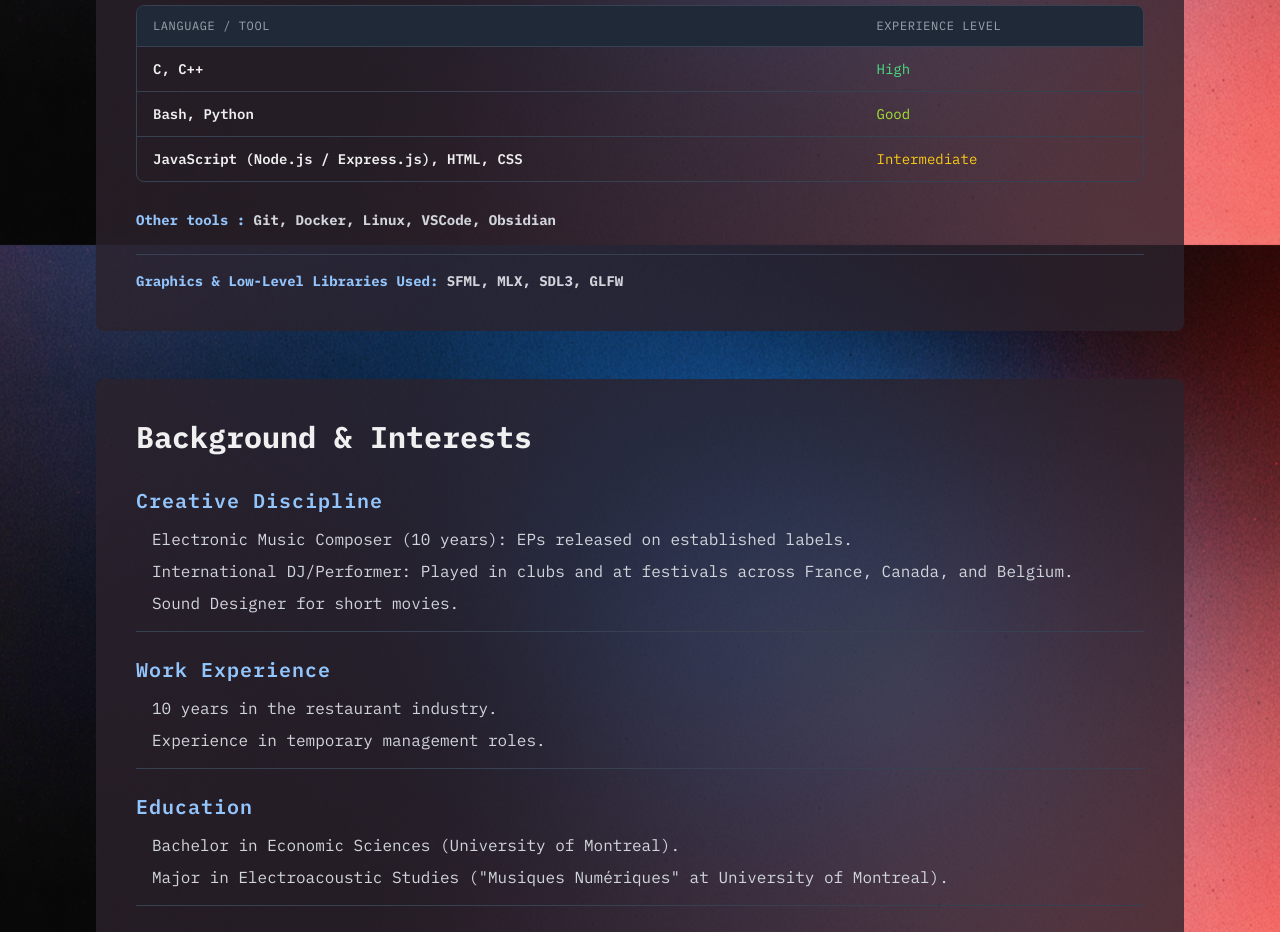
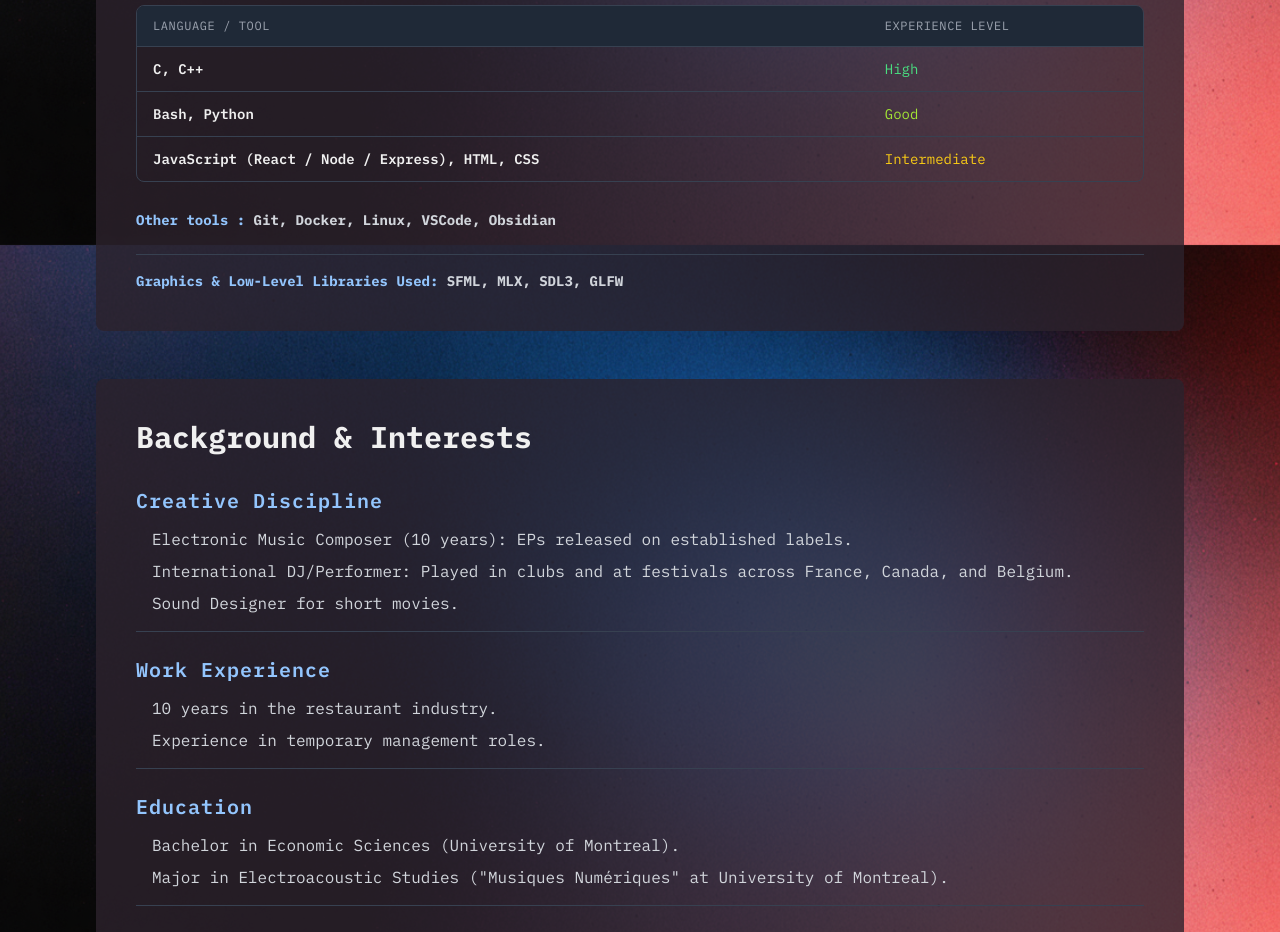
Before and after one commit to avdplassche/portfolio, a plain HTML site: page index.html in a window 1280 px wide. Shown: the part 1355-2287 px from the top of the page. Drawn offline with nearby package versions, Linux system fonts and the light colour scheme.

Commit message:
Update JavaScript skills

```diff
--- a/index.html
+++ b/index.html
@@ -210,7 +210,7 @@
 								<td class="px-4 py-3 text-[#A3E635] font-medium">Good</td>
 							</tr>
 							<tr class="hover:bg-gray-800/50 transition">
-								<td class="px-4 py-3 font-semibold">JavaScript (Node.js / Express.js), HTML, CSS</td>
+								<td class="px-4 py-3 font-semibold">JavaScript (React / Node / Express), HTML, CSS</td>
 								<td class="px-4 py-3 text-yellow-400 font-medium">Intermediate</td>
 							</tr>
 						</tbody>
@@ -284,27 +284,6 @@
 			<!-- <section id="about" class="info-rectangle"> -->
 				<!-- </section> -->
 			</div>
-			<!--<div class="mt-12 flex items-center">
-				<span class="text-lg font-bold text-gray-300 mr-2 flex items-center">
-						<path fill-rule="evenodd" d="M3 17a1 1 0 011-1h12a1 1 0 110 2H4a1 1 0 01-1-1zm3.293-7.707a1 1 0 011.414 0L9 11.586V3a1 1 0 112 0v8.586l1.293-1.293a1 1 0 111.414 1.414l-3 3a1 1 0 01-1.414 0l-3-3a1 1 0 010-1.414z" clip-rule="evenodd" />
-					My CV:
-				</span>
-				<a href="/pdf/CV_Alexandre_VanderPlassche_FR.pdf"
-					class=" inline-flex items-center px-2 py-0.5 border border-transparent text-base font-medium shadow-lg text-white bg-blue-300/50 hover:bg-cyan-700 focus:outline-none focus:ring-2 focus:ring-offset-2 focus:ring-blue-300 transition duration-300 transform hover:scale-[1.02] border-2 border-cyan-400"
-					style="border-radius: 0.3rem; border-color: #00BCD4/50; box-shadow: 0 4px 10px rgba(6, 182, 212, 0.2);">
-						<path fill-rule="evenodd" d="M3 17a1 1 0 011-1h12a1 1 0 110 2H4a1 1 0 01-1-1zm3.293-7.707a1 1 0 011.414 0L9 11.586V3a1 1 0 112 0v8.586l1.293-1.293a1 1 0 111.414 1.414l-3 3a1 1 0 01-1.414 0l-3-3a1 1 0 010-1.414z" clip-rule="evenodd" />
-					</svg>
-					FR
-				</a>
-
-				<a href="/pdf/CV_Alexandre_VanderPlassche_ENG.pdf"
-					class="inline-flex items-center px-2 py-0.5 border border-transparent text-base font-medium  shadow-lg text-white bg-blue-300/50 hover:bg-cyan-700 focus:outline-none focus:ring-2 focus:ring-offset-2 focus:ring-blue-300 transition duration-300 transform hover:scale-[1.02] border-2 border-cyan-400"
-					style="margin-left: 0.6rem; border-radius: 0.3rem; border-color: #00BCD4/50; box-shadow: 0 4px 10px rgba(6, 182, 212, 0.2);">
-						<path fill-rule="evenodd" d="M3 17a1 1 0 011-1h12a1 1 0 110 2H4a1 1 0 01-1-1zm3.293-7.707a1 1 0 011.414 0L9 11.586V3a1 1 0 112 0v8.586l1.293-1.293a1 1 0 111.414 1.414l-3 3a1 1 0 01-1.414 0l-3-3a1 1 0 010-1.414z" clip-rule="evenodd" />
-					</svg>
-					EN
-				</a>
-			</div>-->
 	</main>
 
 
```
